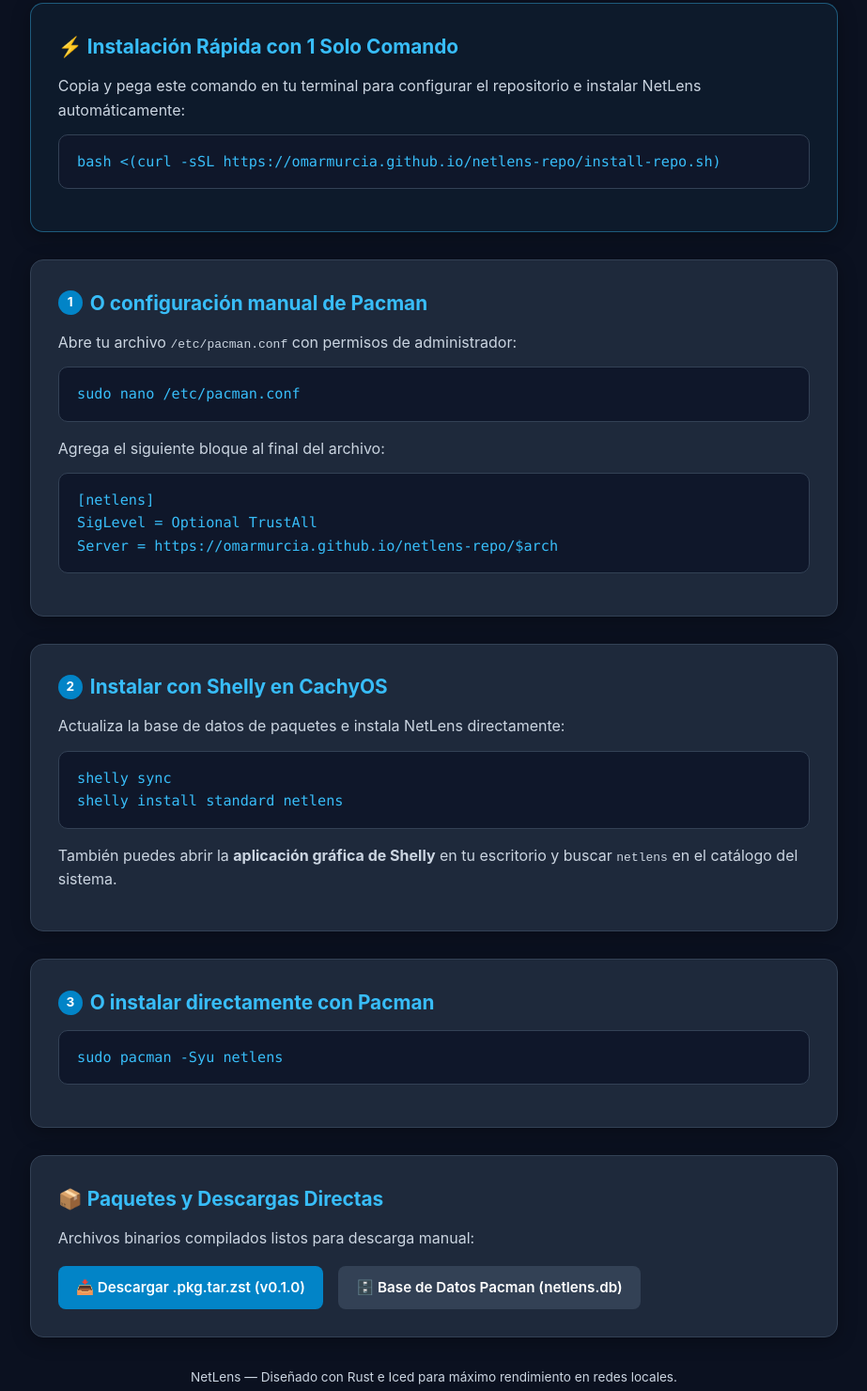
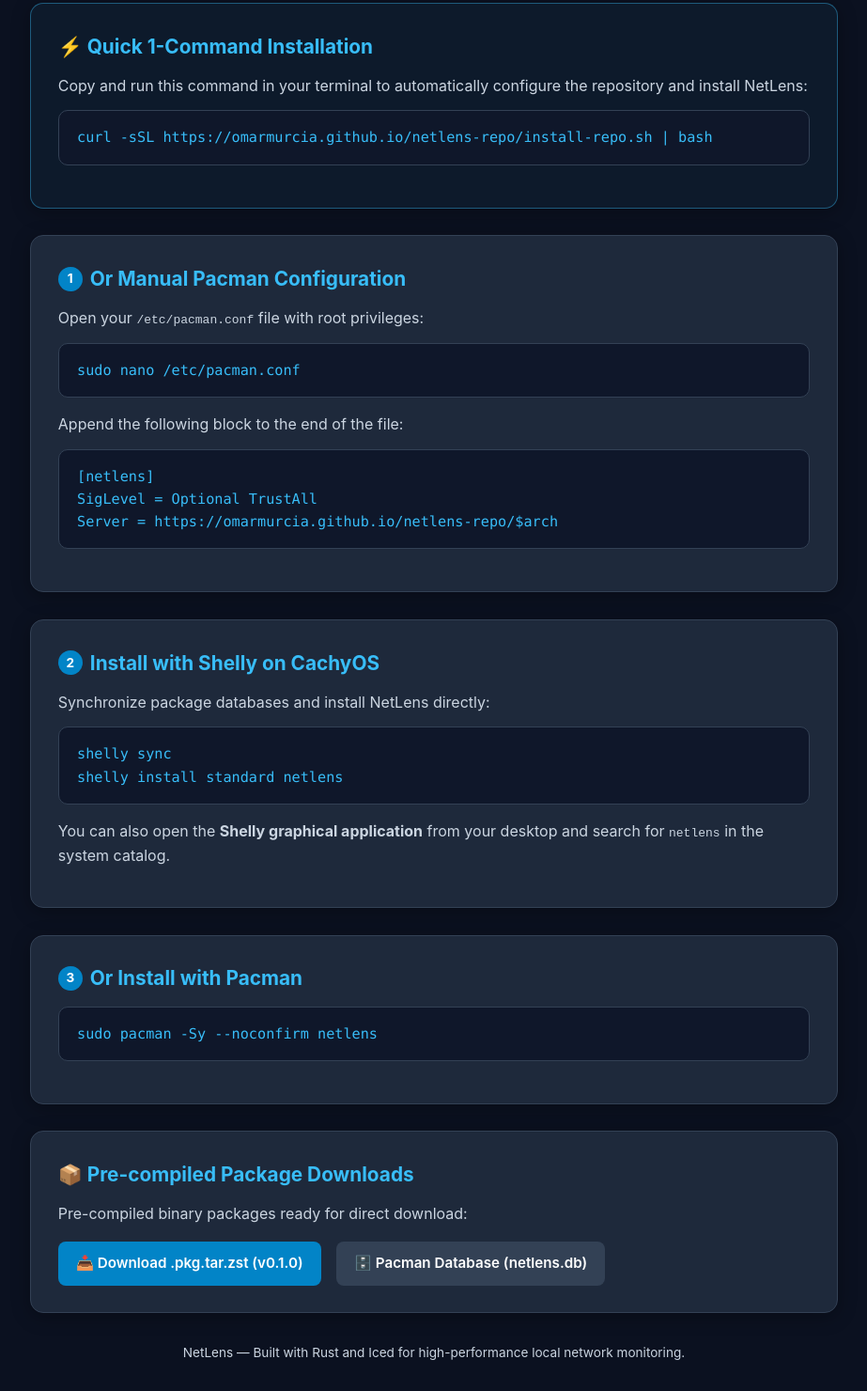
Before and after one commit to omarmurcia/netlens-repo, a plain HTML site: page index.html in a window 1280 px wide. Shown: the part 309-1789 px from the top of the page at 94% size, without its empty margins (178-1101 px from the left). Drawn offline with Linux system fonts and the light colour scheme.

Commit message:
docs: translate repository landing page, install script, and README to English

```diff
--- a/index.html
+++ b/index.html
@@ -1,9 +1,9 @@
 <!DOCTYPE html>
-<html lang="es">
+<html lang="en">
 <head>
   <meta charset="UTF-8">
   <meta name="viewport" content="width=device-width, initial-scale=1.0">
-  <title>NetLens - Repositorio Oficial Pacman & Shelly para CachyOS / Arch</title>
+  <title>NetLens - Official Pacman & Shelly Repository for CachyOS / Arch</title>
   <link rel="icon" type="image/png" href="assets/netlens.png">
   <style>
     :root {
@@ -151,53 +151,53 @@
     <header>
       <img src="assets/netlens.png" alt="NetLens Logo" class="logo">
       <h1>NetLens Repository</h1>
-      <p class="subtitle">Repositorio oficial Pacman & Shelly para <strong>CachyOS</strong> y <strong>Arch Linux</strong> (x86_64)</p>
+      <p class="subtitle">Official Pacman & Shelly repository for <strong>CachyOS</strong> and <strong>Arch Linux</strong> (x86_64)</p>
     </header>
 
     <div class="card" style="border-color: rgba(56, 189, 248, 0.4); background: rgba(56, 189, 248, 0.05);">
-      <h2>⚡ Instalación Rápida con 1 Solo Comando</h2>
-      <p>Copia y pega este comando en tu terminal para configurar el repositorio e instalar NetLens automáticamente:</p>
-      <pre>bash &lt;(curl -sSL https://omarmurcia.github.io/netlens-repo/install-repo.sh)</pre>
+      <h2>⚡ Quick 1-Command Installation</h2>
+      <p>Copy and run this command in your terminal to automatically configure the repository and install NetLens:</p>
+      <pre>curl -sSL https://omarmurcia.github.io/netlens-repo/install-repo.sh | bash</pre>
     </div>
 
     <div class="card">
-      <h2><span class="step-number">1</span> O configuración manual de Pacman</h2>
-      <p>Abre tu archivo <code>/etc/pacman.conf</code> con permisos de administrador:</p>
+      <h2><span class="step-number">1</span> Or Manual Pacman Configuration</h2>
+      <p>Open your <code>/etc/pacman.conf</code> file with root privileges:</p>
       <pre>sudo nano /etc/pacman.conf</pre>
-      <p>Agrega el siguiente bloque al final del archivo:</p>
+      <p>Append the following block to the end of the file:</p>
       <pre>[netlens]
 SigLevel = Optional TrustAll
 Server = https://omarmurcia.github.io/netlens-repo/$arch</pre>
     </div>
 
     <div class="card">
-      <h2><span class="step-number">2</span> Instalar con Shelly en CachyOS</h2>
-      <p>Actualiza la base de datos de paquetes e instala NetLens directamente:</p>
+      <h2><span class="step-number">2</span> Install with Shelly on CachyOS</h2>
+      <p>Synchronize package databases and install NetLens directly:</p>
       <pre>shelly sync
 shelly install standard netlens</pre>
-      <p>También puedes abrir la <strong>aplicación gráfica de Shelly</strong> en tu escritorio y buscar <code>netlens</code> en el catálogo del sistema.</p>
+      <p>You can also open the <strong>Shelly graphical application</strong> from your desktop and search for <code>netlens</code> in the system catalog.</p>
     </div>
 
     <div class="card">
-      <h2><span class="step-number">3</span> O instalar directamente con Pacman</h2>
-      <pre>sudo pacman -Syu netlens</pre>
+      <h2><span class="step-number">3</span> Or Install with Pacman</h2>
+      <pre>sudo pacman -Sy --noconfirm netlens</pre>
     </div>
 
     <div class="card">
-      <h2>📦 Paquetes y Descargas Directas</h2>
-      <p>Archivos binarios compilados listos para descarga manual:</p>
+      <h2>📦 Pre-compiled Package Downloads</h2>
+      <p>Pre-compiled binary packages ready for direct download:</p>
       <div class="links">
         <a href="x86_64/netlens-0.1.0-1-x86_64.pkg.tar.zst" class="btn">
-          📥 Descargar .pkg.tar.zst (v0.1.0)
+          📥 Download .pkg.tar.zst (v0.1.0)
         </a>
         <a href="x86_64/netlens.db.tar.zst" class="btn btn-secondary">
-          🗄️ Base de Datos Pacman (netlens.db)
+          🗄️ Pacman Database (netlens.db)
         </a>
       </div>
     </div>
 
     <footer>
-      <p>NetLens — Diseñado con Rust e Iced para máximo rendimiento en redes locales.</p>
+      <p>NetLens — Built with Rust and Iced for high-performance local network monitoring.</p>
     </footer>
   </div>
 </body>
```
Also changed, not shown: 2 other files.
